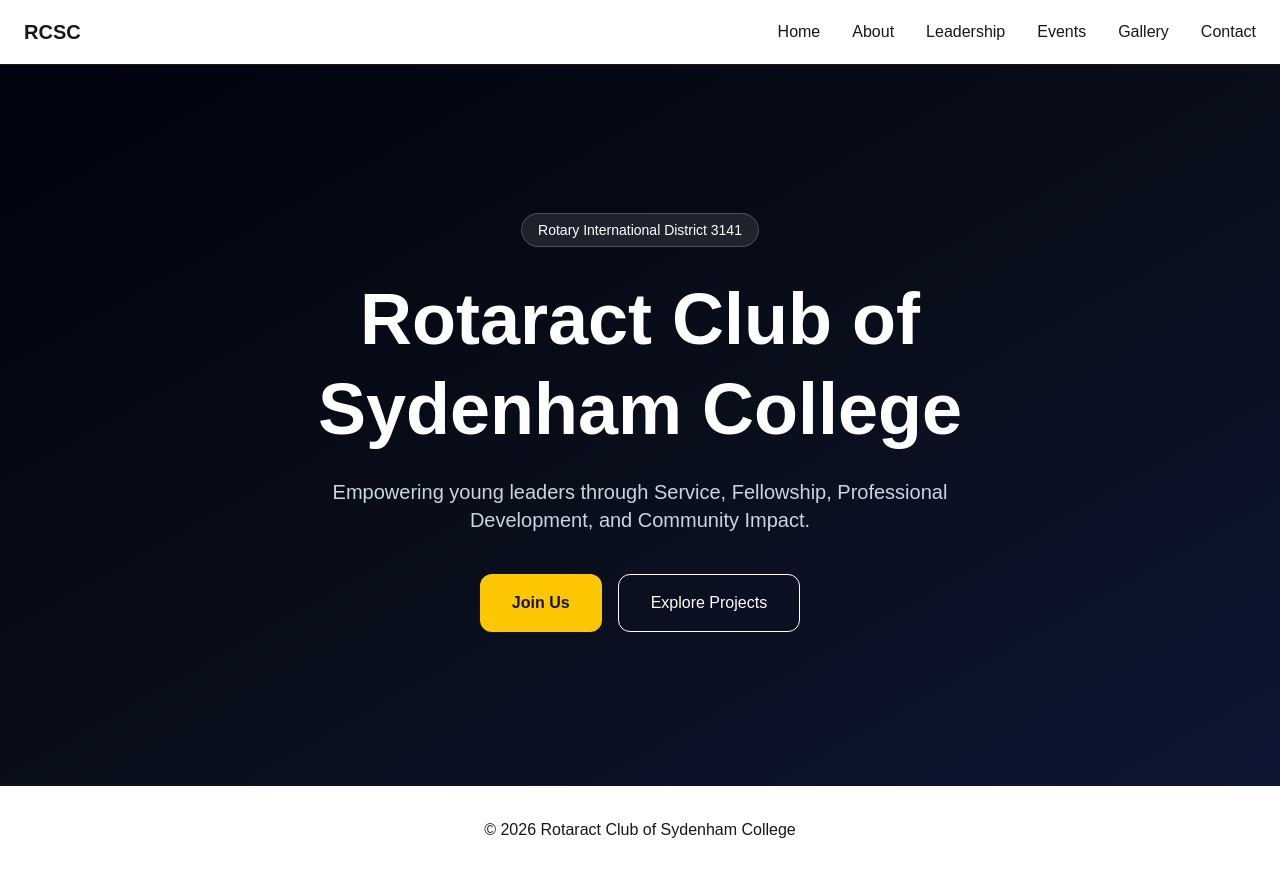
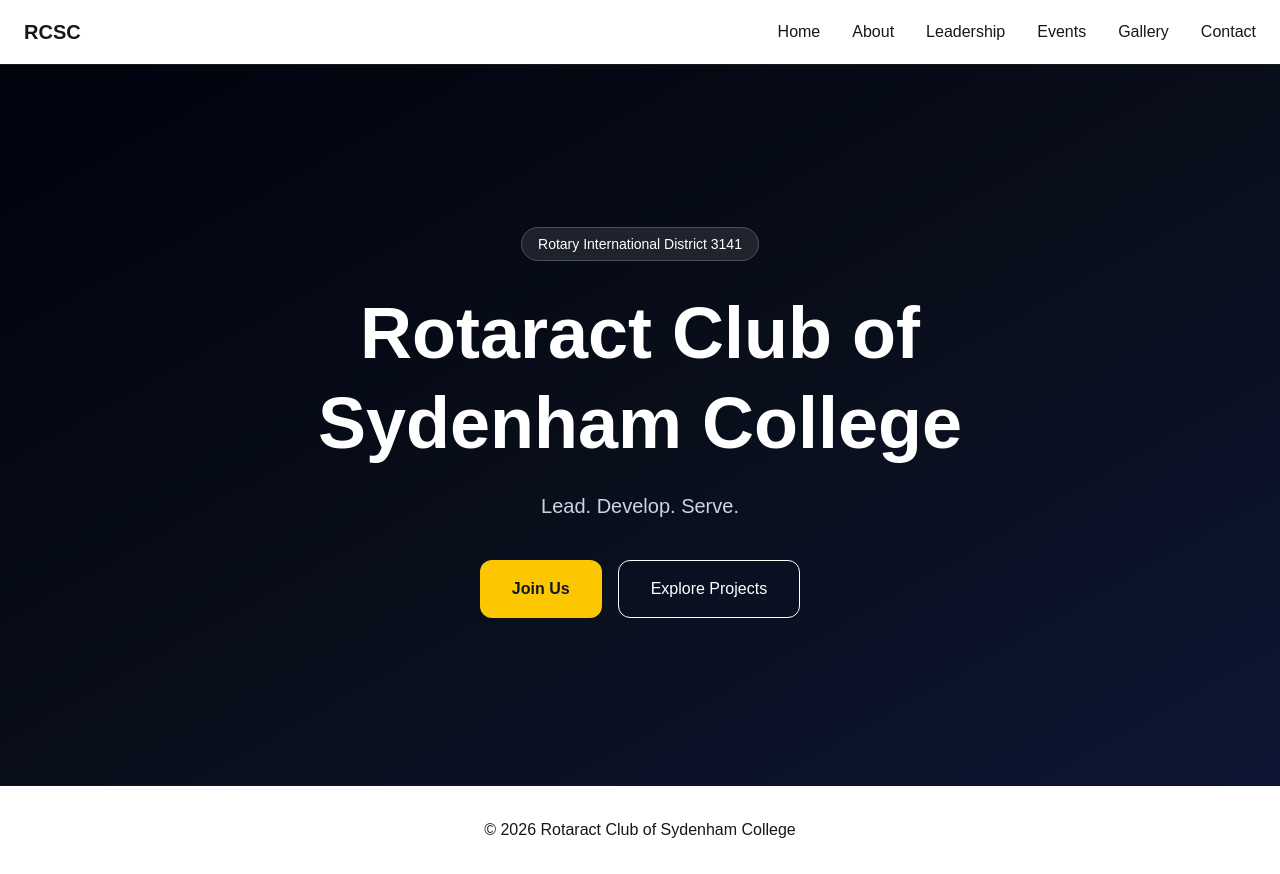
Before and after one commit to rotaractsydenham/rcsc-website, a Next.js app: page / in a window 1280 px wide. Built offline with nearby package versions, Linux system fonts and the light colour scheme.

Commit message:
feat: add hero section

```diff
--- a/src/components/home/Hero.tsx
+++ b/src/components/home/Hero.tsx
@@ -19,9 +19,9 @@
         </h1>
 
         <p className="mx-auto mt-6 max-w-2xl text-lg text-slate-300 md:text-xl">
-          Empowering young leaders through Service,
-          Fellowship, Professional Development,
-          and Community Impact.
+          Lead.
+          Develop.
+          Serve.
         </p>
 
         <div className="mt-10 flex flex-col justify-center gap-4 sm:flex-row">
```
